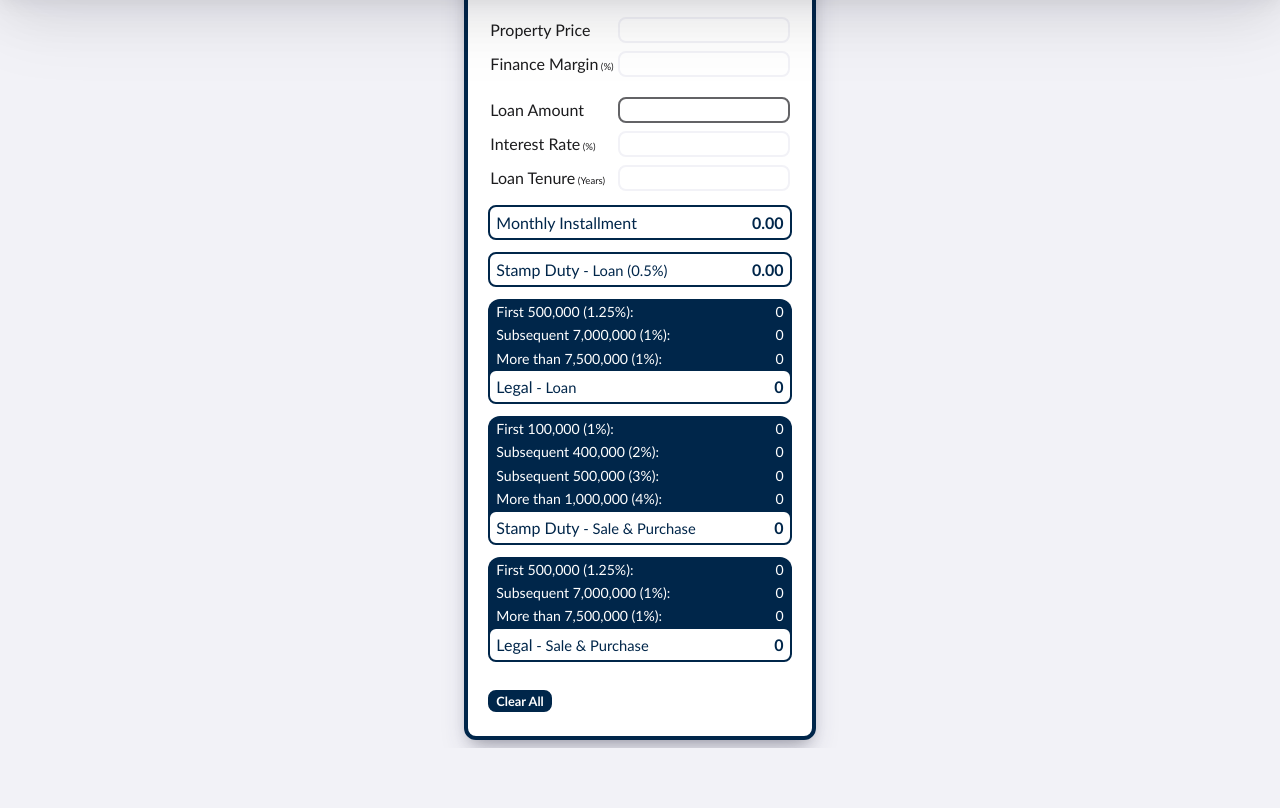
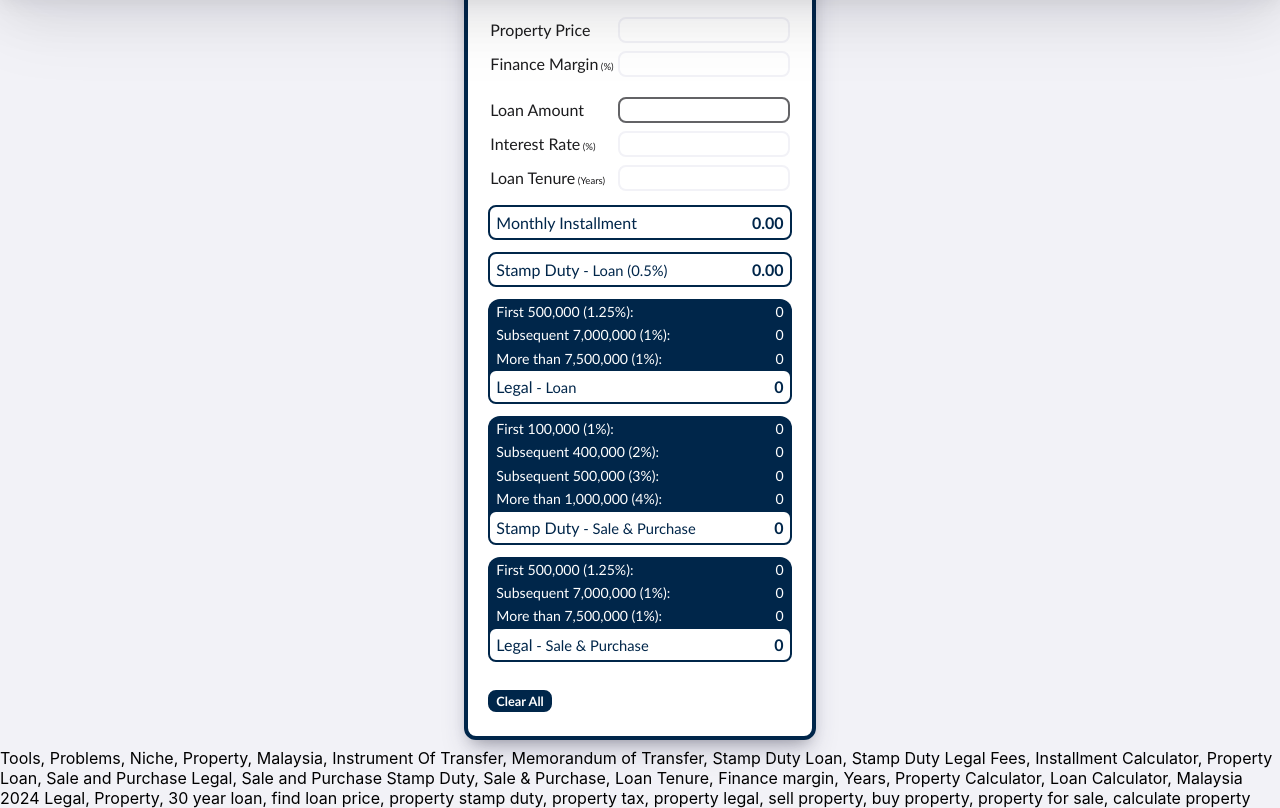
Before and after one commit to br-anch/prp-ln-est, a plain HTML site: page index.html in a window 1280 px wide. Shown: the part 60-868 px from the top of the page. Before the commit the page ends 808 px from the top, so only its background shows below. Drawn offline with Linux system fonts and the light colour scheme.

Commit message:
Keywords

```diff
--- a/index.html
+++ b/index.html
@@ -1 +1 @@
-<!doctype html><html lang="en"><head><meta charset="utf-8"/><link rel="icon" href="/prp-ln-est/icon.ico"/><meta name="viewport" content="width=device-width,initial-scale=1"/><meta name="google-site-verification" content="0GsxbrqUtYxINizuDF12VoE477H3ik4dYakcU-x-c0Y"/><meta name="theme-color" content="#000000"/><meta name="description" content="Property & Loan Calculator For Malaysia"/><link rel="apple-touch-icon" href="/prp-ln-est/icon.ico"/><link rel="manifest" href="/prp-ln-est/manifest.json"/><title>Malaysia Property & Loan Calculator {.mT}</title><script defer="defer" src="/prp-ln-est/static/js/main.813a37e1.js"></script><link href="/prp-ln-est/static/css/main.8201740f.css" rel="stylesheet"></head><body><noscript>You need to enable JavaScript to run this app.</noscript><div id="root"></div></body></html>
+<!doctype html><html lang="en"><head><meta charset="utf-8"/><link rel="icon" href="/prp-ln-est/icon.ico"/><meta name="viewport" content="width=device-width,initial-scale=1"/><meta name="google-site-verification" content="0GsxbrqUtYxINizuDF12VoE477H3ik4dYakcU-x-c0Y"/><meta name="theme-color" content="#000000"/><meta name="description" content="Property & Loan Calculator For Malaysia"/><link rel="apple-touch-icon" href="/prp-ln-est/icon.ico"/><link rel="manifest" href="/prp-ln-est/manifest.json"/><title>Malaysia Property & Loan Calculator {.mT}</title><script defer="defer" src="/prp-ln-est/static/js/main.813a37e1.js"></script><link href="/prp-ln-est/static/css/main.8201740f.css" rel="stylesheet"></head><body><noscript>You need to enable JavaScript to run this app.</noscript><div id="root"></div><div class="hidden-keywords">Tools, Problems, Niche, Property, Malaysia, Instrument Of Transfer, Memorandum of Transfer, Stamp Duty Loan, Stamp Duty Legal Fees, Installment Calculator, Property Loan, Sale and Purchase Legal, Sale and Purchase Stamp Duty, Sale &amp; Purchase, Loan Tenure, Finance margin, Years, Property Calculator, Loan Calculator, Malaysia 2024 Legal, Property, 30 year loan, find loan price, property stamp duty, property tax, property legal, sell property, buy property, property for sale, calculate property</div></body></html>
```
